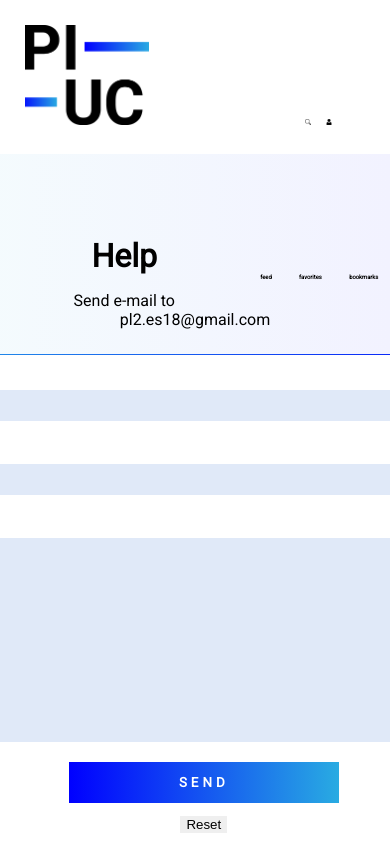
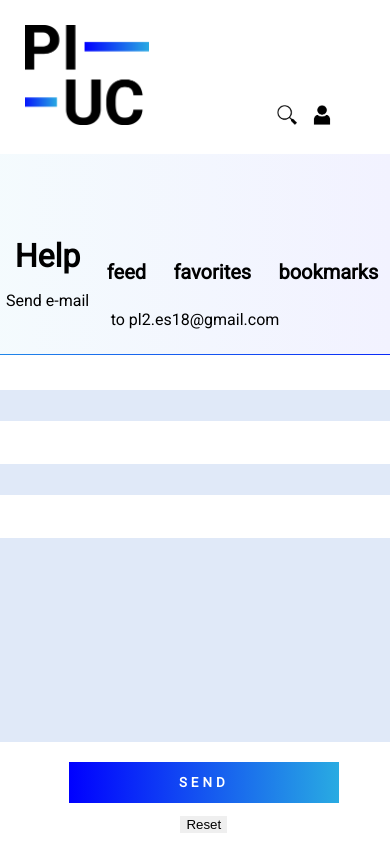
Before and after one commit to pl218/PIUC, a Django app: page /accounts/help/ in a window 390 px wide; the page is wider, and only the part inside the window is pictured. Shown: the top 841 px of that part. Run offline with Django 3.2, Linux system fonts and the light colour scheme.

Commit message:
Responsiveness nav bar desktop

```diff
--- a/static/css/base.css
+++ b/static/css/base.css
@@ -199,10 +199,10 @@
 
 #nav_bar > ul > li{
   display: inline-block;
-  font-size: 1.5vw;
+  font-size: 20px;
   font-family: 'Roboto', sans-serif;
   font-weight: bolder;
-  padding-top: calc(126px - 1.5vw);
+  padding-top: calc(126px - 20px);
   padding-bottom: 25px;
   padding-left: 1vw;
   padding-right: 1vw;
@@ -240,10 +240,10 @@ float: right;
 #nav_bar_profile > img, #nav_bar_search > img {
   display: inline-block;
   float: right;
-  height: 1.5vw;
-  width: 1.5vw;
+  height: 20px;
+  width: 20px;
   margin: 0px 2vw;
-  margin-top: calc(125px - 1.5vw);
+  margin-top: calc(125px - 20px);
   margin-bottom: 25px;
   cursor: pointer;
 }
```
Also changed, not shown: db.sqlite3, media/profile_pics/Captura_de_tela_2018-11-07_16.58.06.png (added), 1 other file.
